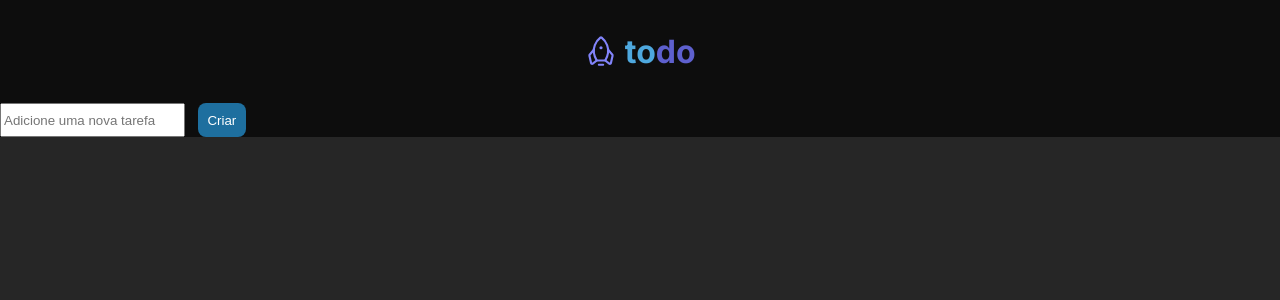
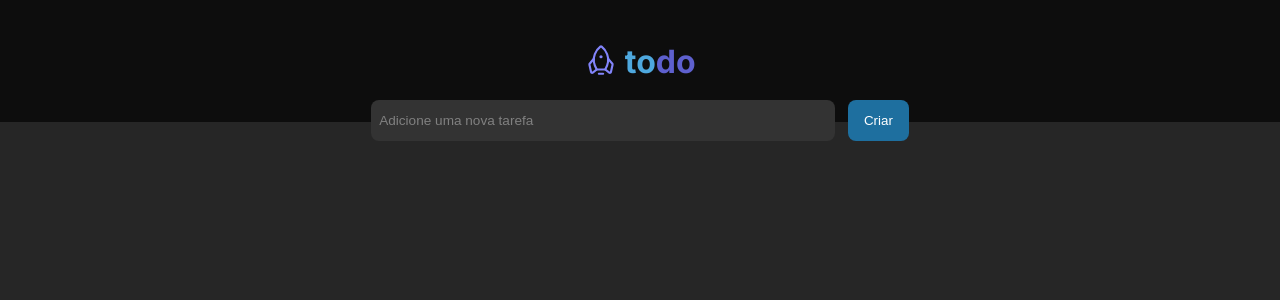
Before and after one commit to cauealb/projects-React, a React (Vite) app in the folder 04 - todo/: page / in a window 1280 px wide. Shown: the top 300 px of the page. Built offline with nearby package versions, Linux system fonts and the light colour scheme.

Commit message:
style: Finalizando o estilos dos header

```diff
--- a/04 - todo/src/Components/Header/HeadeStyle.module.css
+++ b/04 - todo/src/Components/Header/HeadeStyle.module.css
@@ -1,7 +1,7 @@
 .logo {
     font-size: 2rem;
     font-weight: bold;
-    padding: 2rem 0;
+    padding: 2.6rem 0;
 }
 
 .logo_1 {
@@ -14,6 +14,12 @@
 
 .header {
     background-color: var(--gray-700);
+    display: flex;
+    flex-direction: column;
+    justify-content: center;
+    align-items: center;
+    position: absolute;
+    width: 100%;
 }
 
 .hero {
@@ -24,10 +30,28 @@
     text-align: center;
 }
 
-
 form {
     display: flex;
     gap: 0.8rem;
+    width: 100%;
+    justify-content: center;
+    position: absolute;
+    margin-top: 7.4rem;
+}
+
+.taskname {
+    background-color: var(--gray-400);
+    width: 35%;
+    border: none;
+    border-radius: 8px;
+    outline: none;
+    color: var(--gray-100);
+    font-size: 0.85rem;
+    padding: 0.50rem;
+
+    &::placeholder {
+        color: var(--gray-300);
+    }
 }
 
 .btn {
@@ -35,7 +59,7 @@ form {
     color: var(--gray-100);
     border: none;
     color: white;
-    padding: 0.6rem;
+    padding: 0.8rem 1rem;
     border-radius: 8px;
     cursor: pointer;
     transition: all 0.2s linear;
```
